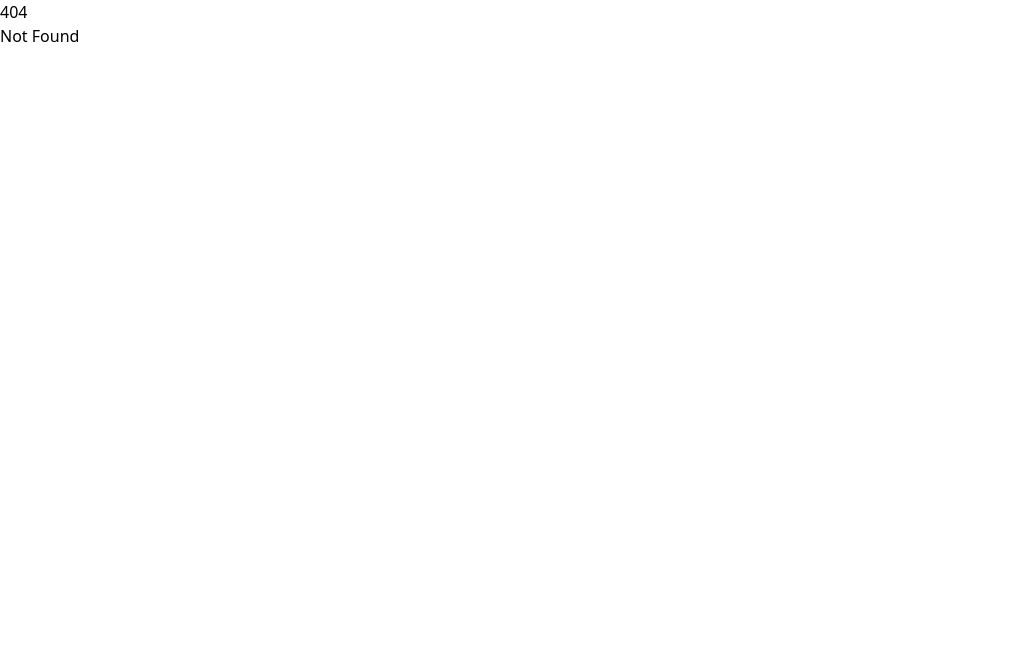
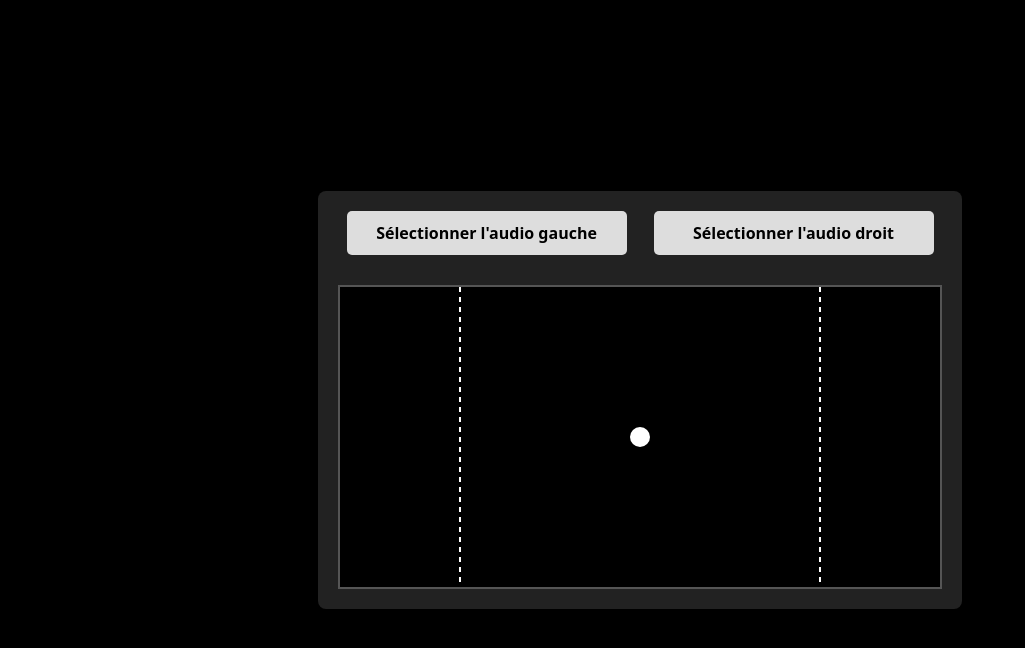
Before and after one commit to pwnt-squad/dyslexsnake, a SvelteKit app: page /AudioPong in a window 1280 px wide. Before the commit this address had no page. Shown: the top 648 px of the page, without its empty margins (0-1025 px from the left). Built offline with nearby package versions, Linux system fonts and the light colour scheme.

Commit message:
finish audio pong

```diff
--- a/src/routes/Audio/+page.svelte
+++ b/src/routes/AudioPong/+page.svelte
@@ -3,7 +3,6 @@
 
     import { onMount, onDestroy } from 'svelte';
 
-    // --- Variables Svelte ---
     let audioRefLeft;
     let audioRefRight;
     let canvasRef;
@@ -12,21 +11,26 @@
     let fileInputRefLeft;
     let fileInputRefRight;
 
+    // Noms de fichiers par défaut
+    let fileNameLeft = "Sélectionner l'audio gauche";
+    let fileNameRight = "Sélectionner l'audio droit";
+
     // Sources audio d'état
     let currentAudioSrcLeft = null;
     let currentAudioSrcRight = null;
     let isInitializedLeft = false;
     let isInitializedRight = false;
 
-    // NOUVELLE VARIABLE: Indique si l'utilisateur a pressé le bouton Start
+    // État du jeu
     let hasStarted = false;
+    let gameEnded = false; // NOUVEAU: Pour signaler que le jeu est terminé et afficher l'écran de fin
 
     // Toggle sonore
-    let isLeftPlaying = true;
+    let isLeftPlaying = false;
 
     // VARIABLES DE SCORE
-    let scoreLeft = 0; // Score pour le joueur de gauche (but marqué à droite)
-    let scoreRight = 0; // Score pour le joueur de droite (but marqué à gauche)
+    let scoreLeft = 0;
+    let scoreRight = 0;
 
     // --- Variables Audio/Analyse GLOBALES ---
     let audioCtx;
@@ -44,31 +48,34 @@
     let animationFrameId;
 
     const FFT_SIZE = 512;
+    const CANVAS_WIDTH = 600;
+    const CANVAS_HEIGHT = 300;
+
 
     // --- Variables Balle de Rebond ---
     let ball = {
-        x: 300,
-        y: 100,
+        x: CANVAS_WIDTH / 2, // Centre
+        y: CANVAS_HEIGHT / 2, // Centre
         radius: 10,
         vx: 3,
         vy: 2.5,
         color: '#FFFFFF'
     };
 
-    // --- CONSTANTES DE LIGNES DE BUT MODIFIÉES ---
+    // --- CONSTANTES DE LIGNES DE BUT ---
     const GOAL_LINE_RATIO_LEFT = 1 / 5;
     const GOAL_LINE_RATIO_RIGHT = 4 / 5;
-    const CENTER_X = 300;
-    const CENTER_Y = 100;
+    const CENTER_X = CANVAS_WIDTH / 2;
+    const CENTER_Y = CANVAS_HEIGHT / 2;
     // ---------------------------------------------
 
-    // Variables pour le dessin des barres (nécessaires pour le calcul de collision)
+    // Variables pour le dessin des barres
     const barCount = 12;
     let barHeightSpace = 0;
     let gap = 0;
 
-    // Facteur d'amplitude (sensibilité)
-    const AMPLITUDE_FACTOR = 1;
+    // Facteur d'amplitude
+    const AMPLITUDE_FACTOR = 0.9;
 
     // Facteur de réduction de la longueur physique maximale
     const REDUCTION_FACTOR = 0.5;
@@ -77,9 +84,6 @@
 
     // --- LOGIQUE AUDIO ---
 
-    /**
-     * Connecte ou déconnecte un nœud source du AudioContext.
-     */
     function toggleAudioOutput(side, connect) {
         if (!audioCtx) return;
 
@@ -98,31 +102,22 @@
         }
     }
 
-    /**
-     * Met à jour la sortie audio en fonction de l'état du toggle `isLeftPlaying`.
-     */
     function updateAudioOutput() {
         if (!hasStarted) return;
 
         if (isLeftPlaying) {
+            toggleAudioOutput('left', false);
+            toggleAudioOutput('right', true);
+        } else {
             toggleAudioOutput('left', true);
             toggleAudioOutput('right', false);
-        } else {
-            toggleAudioOutput('left', false);
-            toggleAudioOutput('right', true);
         }
     }
 
-    /**
-     * Initialise l'API Web Audio et connecte les nœuds pour un côté donné.
-     */
     function initAudio(side) {
         const audioRef = side === 'left' ? audioRefLeft : audioRefRight;
 
-        if (!audioRef) {
-            console.error(`L'élément <audio> pour le côté ${side} n'est pas prêt.`);
-            return;
-        }
+        if (!audioRef) return;
 
         if (!audioCtx) {
             audioCtx = new (window.AudioContext || window.webkitAudioContext)();
@@ -157,11 +152,6 @@
             }
 
             updateAudioOutput();
-
-            if (!animationFrameId) {
-                draw();
-            }
-
         } catch (error) {
             console.error(`Erreur lors de l'initialisation de l'AudioContext pour le côté ${side}:`, error);
             if (side === 'left') isInitializedLeft = false;
@@ -169,20 +159,21 @@
         }
     }
 
-    /**
-     * Gère la sélection du fichier par l'utilisateur.
-     */
     function handleFileSelect(event, side) {
         const file = event.target.files[0];
         if (file) {
             const oldSrc = side === 'left' ? currentAudioSrcLeft : currentAudioSrcRight;
             if (oldSrc) { URL.revokeObjectURL(oldSrc); }
 
+            const fileName = file.name;
+
             const url = URL.createObjectURL(file);
             if (side === 'left') {
                 currentAudioSrcLeft = url;
+                fileNameLeft = fileName;
             } else {
                 currentAudioSrcRight = url;
+                fileNameRight = fileName;
             }
 
             if (side === 'left') isInitializedLeft = false;
@@ -192,9 +183,6 @@
         }
     }
 
-    /**
-     * DÉMARRE la lecture et la visualisation une fois que les deux sont prêts.
-     */
     function startVisualization() {
         if (!currentAudioSrcLeft || !currentAudioSrcRight) {
             console.warn("Les deux fichiers audio ne sont pas chargés.");
@@ -204,21 +192,21 @@
         if (!isInitializedLeft) initAudio('left');
         if (!isInitializedRight) initAudio('right');
 
-        // Réinitialiser le score au début d'un nouveau jeu
         scoreLeft = 0;
         scoreRight = 0;
+
+        // CORRECTION: Réinitialiser l'état de fin de jeu
+        gameEnded = false;
 
         // Réinitialiser la balle au centre
         ball.x = CENTER_X;
         ball.y = CENTER_Y;
 
         if (audioRefLeft) {
-            // Remettre à 0 pour le redémarrage
             audioRefLeft.currentTime = 0;
             audioRefLeft.play().catch(e => console.error("Échec de la lecture audio gauche:", e));
         }
         if (audioRefRight) {
-            // Remettre à 0 pour le redémarrage
             audioRefRight.currentTime = 0;
             audioRefRight.play().catch(e => console.error("Échec de la lecture audio droite:", e));
         }
@@ -231,14 +219,13 @@
         }
     }
 
-    /**
-     * Arrête la boucle d'animation et la lecture audio.
-     */
     function stopVisualization() {
+        // Annuler la boucle d'animation
         if (animationFrameId) {
             cancelAnimationFrame(animationFrameId);
             animationFrameId = null;
         }
+
         if (audioRefLeft) {
             audioRefLeft.pause();
         }
@@ -247,37 +234,33 @@
         }
 
         hasStarted = false;
+        // CORRECTION: Marquer le jeu comme terminé
+        gameEnded = true;
+
         console.log("Jeu terminé : un fichier audio est arrivé à la fin.");
-        // Relancer la boucle de dessin pour afficher l'écran de fin
-        if (!animationFrameId) {
-             draw();
-        }
+
+        // Svelte redessinera l'écran de fin via la dépendance réactive sur gameEnded
     }
 
-    /**
-     * Gère l'événement 'ended' d'un élément audio.
-     */
     function handleAudioEnded() {
-        // Arrêter la visualisation dès qu'un côté est terminé
         stopVisualization();
     }
 
     // --- LOGIQUE VISUELLE ET COLLISION ---
 
-    /**
-     * Vérifie la collision de la balle avec la longueur actuelle de l'une des barres.
-     */
     function checkBarCollision(WIDTH) {
         // --- Côté Gauche ---
-        if (isInitializedLeft && dataArrayLeft && ball.vx < 0) { // Balle va vers la gauche
+        if (isInitializedLeft && dataArrayLeft && ball.vx < 0) {
             const barIndex = Math.floor(ball.y / (barHeightSpace + gap));
 
             if (barIndex >= 0 && barIndex < barCount) {
+                // Utiliser la valeur du tableau, qui est mis à jour dans draw()
                 const frequencyValue = hasStarted ? dataArrayLeft[barIndex] : 0;
                 const currentBarLength = frequencyValue / AMPLITUDE_FACTOR * PIXEL_NORMALIZER;
 
                 // Collision en X pour la barre GAUCHE: [0, currentBarLength]
                 if (ball.x - ball.radius <= currentBarLength) {
+                    // S'assurer que la collision se produit dans la zone de la barre
                     if (ball.x >= 0) {
                         ball.vx = -ball.vx;
                         ball.x = currentBarLength + ball.radius; // Repositionnement
@@ -287,7 +270,7 @@
         }
 
         // --- Côté Droit ---
-        if (isInitializedRight && dataArrayRight && ball.vx > 0) { // Balle va vers la droite
+        if (isInitializedRight && dataArrayRight && ball.vx > 0) {
             const barIndex = Math.floor(ball.y / (barHeightSpace + gap));
 
             if (barIndex >= 0 && barIndex < barCount) {
@@ -298,6 +281,7 @@
                 const barStart = WIDTH - currentBarLength;
 
                 if (ball.x + ball.radius >= barStart) {
+                    // S'assurer que la collision se produit dans la zone de la barre
                     if (ball.x <= WIDTH) {
                         ball.vx = -ball.vx;
                         ball.x = barStart - ball.radius; // Repositionnement
@@ -307,9 +291,6 @@
         }
     }
 
-    /**
-     * Met à jour la position de la balle et vérifie les collisions.
-     */
     function updateBall(WIDTH, HEIGHT) {
         if (!hasStarted) return;
 
@@ -320,25 +301,21 @@
         // --- LOGIQUE DE LIGNE DE BUT GAUCHE ---
         const GOAL_LINE_LEFT_X = WIDTH * GOAL_LINE_RATIO_LEFT;
 
-        // Si la balle franchit la ligne de but GAUCHE vers la gauche
         if (ball.x - ball.radius < GOAL_LINE_LEFT_X && ball.vx < 0) {
             scoreRight += 1;
             ball.x = CENTER_X;
             ball.y = CENTER_Y;
             ball.vx = -ball.vx;
-            console.log("But marqué à GAUCHE ! Score Droit:", scoreRight);
         }
 
         // --- LOGIQUE DE LIGNE DE BUT DROITE ---
         const GOAL_LINE_RIGHT_X = WIDTH * GOAL_LINE_RATIO_RIGHT;
 
-        // Si la balle franchit la ligne de but DROITE vers la droite
         if (ball.x + ball.radius > GOAL_LINE_RIGHT_X && ball.vx > 0) {
             scoreLeft += 1;
             ball.x = CENTER_X;
             ball.y = CENTER_Y;
             ball.vx = -ball.vx;
-            console.log("But marqué à DROITE ! Score Gauche:", scoreLeft);
         }
 
         // 2. Comportement Horizontal (Collision des barres)
@@ -389,20 +366,8 @@
      */
     function draw() {
         if (!canvasRef) {
-             animationFrameId = requestAnimationFrame(draw);
             return;
         }
-
-        // Continuer à dessiner si le jeu a démarré OU si nous venons d'arrêter (pour afficher l'écran de fin)
-        if (hasStarted || (currentAudioSrcLeft && currentAudioSrcRight && !animationFrameId)) {
-            animationFrameId = requestAnimationFrame(draw);
-        } else if (!hasStarted && animationFrameId) {
-             // Si hasStarted est faux, et animationFrameId est encore actif, nous sommes en train d'afficher l'écran de fin.
-        } else if (!currentAudioSrcLeft || !currentAudioSrcRight) {
-             // Ne pas appeler requestAnimationFrame si les fichiers ne sont pas chargés
-             return;
-        }
-
 
         const canvas = canvasRef;
         const ctx = canvas.getContext('2d');
@@ -431,6 +396,7 @@
             for(let i = 0; i < barCount; i++) {
                 if (!dataArray) break;
 
+                // Les barres ne sont dessinées que si le jeu est en cours
                 const barValue = isPlaying ? dataArray[i] : 0;
                 const barLength = barValue / AMPLITUDE_FACTOR * PIXEL_NORMALIZER;
 
@@ -441,11 +407,11 @@
                     g = 50 * (i/barCount);
                     b = 200 - barLength;
                     x = 0; // Côté gauche
-                } else { // direction === -1
+                } else {
                     g = barLength + (25 * (i/barCount));
                     r = 50 * (i/barCount);
                     b = 200 - barLength;
-                    x = WIDTH - barLength; // Côté droit (collé à droite)
+                    x = WIDTH - barLength; // Côté droit
                 }
 
                 ctx.fillStyle = `rgb(${r},${g},${b})`;
@@ -455,16 +421,12 @@
             }
         }
 
-        // 3. Dessin des deux côtés
+        // 3. Lecture des données et Dessin des deux côtés
         if (isInitializedLeft && analyserLeft && dataArrayLeft) {
             if (hasStarted) {
                 analyserLeft.getByteFrequencyData(dataArrayLeft);
             }
             drawSide(dataArrayLeft, 1, hasStarted);
-        } else {
-            ctx.fillStyle = '#333';
-            ctx.textAlign = 'center';
-            ctx.fillText('Charger audio GAUCHE', HALF_WIDTH / 4, HEIGHT / 2);
         }
 
         if (isInitializedRight && analyserRight && dataArrayRight) {
@@ -472,53 +434,46 @@
                  analyserRight.getByteFrequencyData(dataArrayRight);
              }
              drawSide(dataArrayRight, -1, hasStarted);
-        } else {
-            ctx.fillStyle = '#333';
-            ctx.textAlign = 'center';
-            ctx.fillText('Charger audio DROIT', WIDTH - HALF_WIDTH / 4, HEIGHT / 2);
         }
 
-        // --- Dessin de la ligne de but ---
+        // --- Dessin de la ligne de but et de la balle ---
+        // TOUJOURS dessiner le terrain et la balle si le jeu n'a pas démarré ou est en cours
+        if (!gameEnded || (currentAudioSrcLeft && currentAudioSrcRight)) {
              drawGoalLine(ctx, WIDTH, HEIGHT);
+             drawBall(ctx);
+        }
         // ---------------------------------
 
-        // --- Dessin de la balle ---
-        drawBall(ctx);
-        // -------------------------
-
-        // 🚨 NOUVEL AFFICHAGE DE FIN DE PARTIE 🚨
-        if (!hasStarted && (currentAudioSrcLeft && currentAudioSrcRight)) {
-
-            // Fond semi-transparent
+        // 4. Boucle d'animation Frame
+        if (hasStarted) {
+            animationFrameId = requestAnimationFrame(draw);
+        } else if (gameEnded && currentAudioSrcLeft && currentAudioSrcRight) { // CORRECTION: Affiche l'écran de fin
+            // Affichage de l'écran de fin
             ctx.fillStyle = 'rgba(0, 0, 0, 0.8)';
             ctx.fillRect(0, 0, WIDTH, HEIGHT);
 
             ctx.textAlign = 'center';
+            ctx.fillStyle = '#FFFFFF';
+            ctx.font = 'bold 36px Arial';
+            ctx.fillText('Partie Terminée', HALF_WIDTH, HEIGHT / 2);
 
-            // Titre
-            ctx.fillStyle = '#FFFFFF'; // Or
-            ctx.font = 'bold 36px Arial';
-            ctx.fillText('Partie', HALF_WIDTH, HEIGHT / 2);
-
-            // Arrêter l'animation frame ici après l'affichage de l'écran de fin
-             if (animationFrameId) {
-                cancelAnimationFrame(animationFrameId);
-                animationFrameId = null;
+            // Pas de requestAnimationFrame ici, la boucle s'arrête.
+        } else {
+            // Si pas démarré (initialisation), on n'appelle pas requestAnimationFrame
+            return;
         }
     }
-        // -----------------------------------------
-    }
 
-    /**
-     * Nettoyage des ressources.
-     */
     function cleanup() {
         if (animationFrameId) {
             cancelAnimationFrame(animationFrameId);
             animationFrameId = null;
         }
         if (audioCtx) {
-            audioCtx.close();
+            // Tenter de fermer le contexte audio si possible
+            if (audioCtx.state !== 'closed') {
+                audioCtx.close().catch(e => console.error("Erreur lors de la fermeture de l'AudioContext:", e));
+            }
             audioCtx = null;
         }
 
@@ -529,17 +484,30 @@
         isInitializedRight = false;
     }
 
+    // CORRECTION: Déclenche un appel à draw() si le canvas est prêt et que le jeu est terminé (pour l'écran de fin)
+    $: if (canvasRef && !hasStarted && (gameEnded || !animationFrameId)) {
+        // S'assurer que la balle est au centre pour le dessin initial ou l'écran de fin
+        ball.x = CENTER_X;
+        ball.y = CENTER_Y;
+        draw();
+    }
+
+
     onDestroy(() => {
         cleanup();
     });
 </script>
 
+<svelte:head>
+    <title>Audio Pong</title>
+</svelte:head>
 
+<div class="visualizer-page-wrapper">
     <div class="visualizer-container">
 
         <div class="file-inputs">
             <label for="audio-file-input-left" class="file-label">
-            Audio Gauche {currentAudioSrcLeft ? '✅' : ''}
+                {fileNameLeft} {currentAudioSrcLeft ? '✅' : ''}
             </label>
             <input
                 id="audio-file-input-left"
@@ -550,7 +518,7 @@
             />
 
             <label for="audio-file-input-right" class="file-label">
-            Audio Droit {currentAudioSrcRight ? '✅' : ''}
+                {fileNameRight} {currentAudioSrcRight ? '✅' : ''}
             </label>
             <input
                 id="audio-file-input-right"
@@ -561,25 +529,14 @@
             />
         </div>
 
-    {#if currentAudioSrcLeft && currentAudioSrcRight && !hasStarted}
-        <button class="start-button" on:click={startVisualization}>
+    {#if currentAudioSrcLeft && currentAudioSrcRight && !hasStarted && !gameEnded} <button class="start-button" on:click={startVisualization}>
             Commencer
             </button>
         {/if}
 
-    {#if hasStarted}
-        <div class="controls-container">
-            <div class="audio-toggle">
-                <label class="switch-label">
-                    <input
-                        type="checkbox"
-                        bind:checked={isLeftPlaying}
-                        on:change={updateAudioOutput}
-                    >
-                    <span class="slider round"></span>
-                </label>
-            </div>
-        </div>
+    {#if currentAudioSrcLeft && currentAudioSrcRight && !hasStarted && gameEnded} <button class="start-button" on:click={startVisualization}>
+            Rejouer
+            </button>
         {/if}
 
     <div class="audio-players" class:hidden={!hasStarted}>
@@ -604,14 +561,28 @@
             {/if}
         </div>
 
+        {#if hasStarted}
+            <div class="controls-container">
+                <div class="audio-toggle">
+                    <label class="switch-label">
+                        <input
+                            type="checkbox"
+                            bind:checked={isLeftPlaying}
+                            on:change={updateAudioOutput}
+                        >
+                        <span class="slider round"></span>
+                    </label>
+                </div>
+            </div>
+        {/if}
+
         <canvas
             bind:this={canvasRef}
-        width="600"
-        height="300"
+            width="{CANVAS_WIDTH}"
+            height="{CANVAS_HEIGHT}"
         ></canvas>
 
-    {#if currentAudioSrcLeft && currentAudioSrcRight}
-        <div class="score-display">
+    {#if currentAudioSrcLeft && currentAudioSrcRight} <div class="score-display">
                 <span class="score-values">
                     <span class="score-left">{scoreLeft}</span>
                     <span class="score-separator">-</span>
@@ -620,22 +591,42 @@
             </div>
         {/if}
     </div>
+</div>
 
 <style>
-/* ... (Styles CSS) ... */
+    /* Styles inchangés */
+    :global(body), :global(html) {
+        height: 100%;
+        width: 100%;
+        background-color: #000;
+        margin: 0;
+        padding: 0;
+    }
+
+    .visualizer-page-wrapper {
+        display: flex;
+        justify-content: center;
+        align-items: center;
+        height: 100%;
+        width: 100%;
+    }
+
     .visualizer-container {
         display: flex;
         flex-direction: column;
         align-items: center;
         gap: 15px;
-        background: #1e1e1e;
+        background: #222;
         padding: 20px;
         border-radius: 8px;
+        box-shadow: 0 0 20px rgba(0, 0, 0, 0.5);
     }
 
     .file-inputs {
         display: flex;
-        gap: 20px;
+        justify-content: space-around;
+        width: 100%;
+        gap: 10px;
     }
 
     .audio-players {
@@ -657,17 +648,22 @@
     }
 
     .file-label {
-        background-color: #007bff;
-        color: white;
+        background-color: #DDD;
+        color: black;
         padding: 10px 20px;
         border-radius: 5px;
         cursor: pointer;
         transition: background-color 0.2s;
         font-weight: bold;
+        width: 280px;
+        overflow: hidden;
+        text-overflow: ellipsis;
+        text-align: center;
+        white-space: nowrap;
     }
 
     .file-label:hover {
-        background-color: #0056b3;
+        background-color: #AAA;
     }
 
     input[type="file"] {
@@ -686,33 +682,21 @@
         max-width: calc(50% - 5px);
     }
 
-    .placeholder {
-        color: #999;
-        border: 2px dashed #444;
-        padding: 50px;
-        width: 600px;
-        text-align: center;
-        max-width: 100%;
-        margin-top: 10px;
-    }
-
-    /* ----------------------------------- */
-    /* --- Styles Bouton Start & Score --- */
-    /* ----------------------------------- */
     .start-button {
         padding: 12px 30px;
-        background-color: #28a745;
-        color: white;
+        background-color: #DDD;
+        color: #000;
         border: none;
         border-radius: 5px;
         font-size: 1.2em;
         cursor: pointer;
         transition: background-color 0.3s, transform 0.1s;
         font-weight: bold;
+        margin-top: 15px;
     }
 
     .start-button:hover {
-        background-color: #218838;
+        background-color: #AAA;
     }
 
     .start-button:active {
@@ -726,10 +710,9 @@
         gap: 10px;
     }
 
-    /* MODIFICATION ICI pour centrer et simplifier le score */
     .score-display {
         display: flex;
-        justify-content: center; /* CENTRAGE HORIZONTAL */
+        justify-content: center;
         align-items: center;
         max-width: 100%;
         padding: 10px;
@@ -751,7 +734,6 @@
 
     .score-separator {
         margin: 0 15px;
-        opacity: 0.7;
     }
 
 
@@ -807,26 +789,4 @@
     input:checked + .slider:before {
         transform: translateX(50px);
     }
-
-    .audio-text {
-        position: absolute;
-        top: 50%;
-        transform: translateY(-50%);
-        font-weight: bold;
-        color: #555;
-        transition: color 0.4s;
-        font-size: 14px;
-    }
-
-    .left-text {
-        left: 10px;
-    }
-
-    .right-text {
-        right: 10px;
-    }
-
-    .audio-text.active {
-        color: white;
-    }
 </style>
```
Lines whose indentation alone changed are shown as unchanged.
